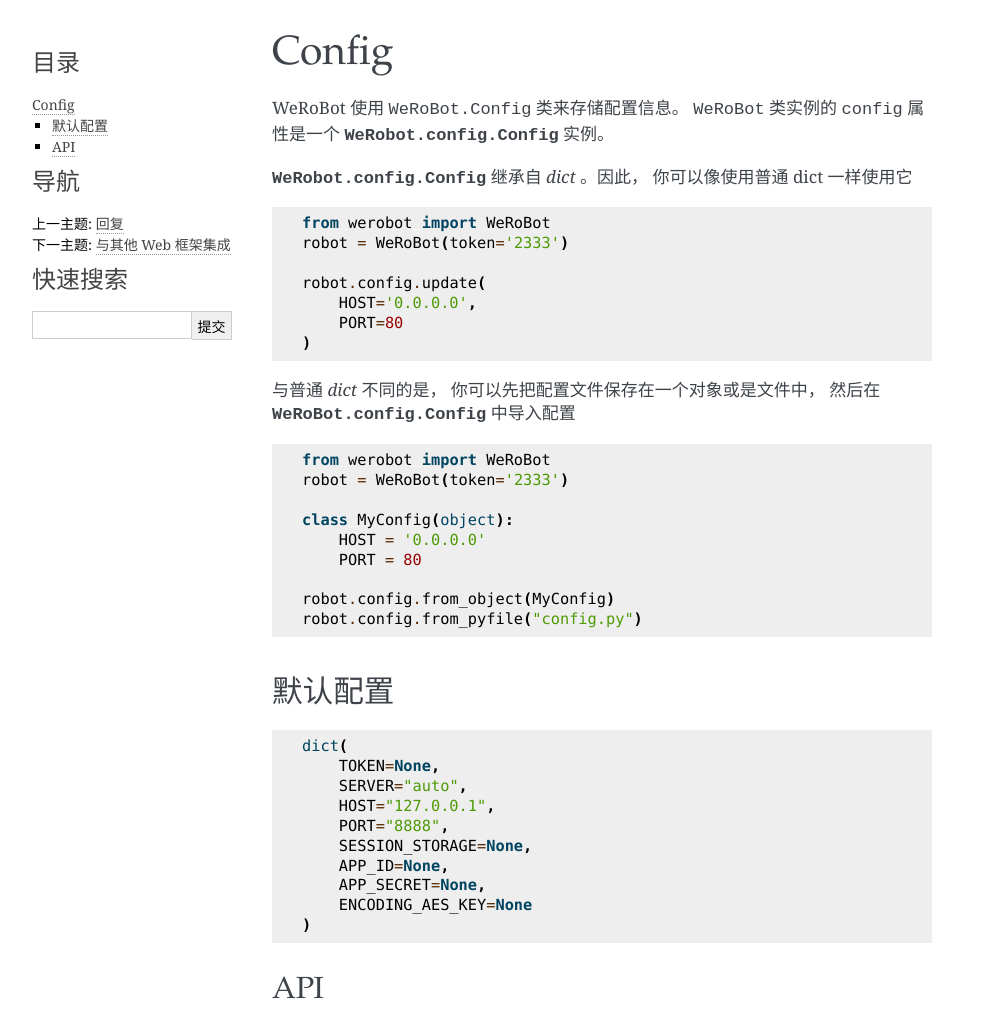
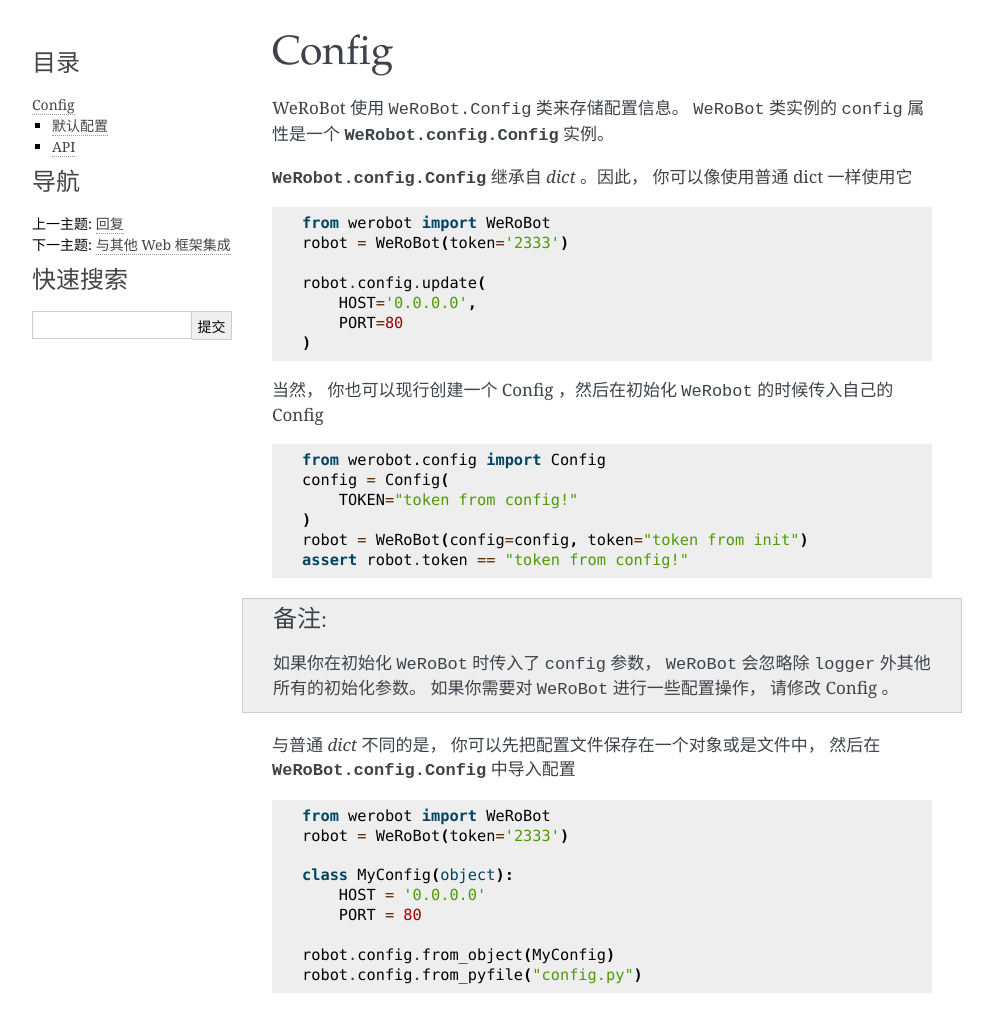
Before and after one commit to offu/WeRoBot, a Sphinx documentation site: the page built from docs/config.rst, in a window 1280 px wide, cut to the strip 0-1015 px from the top of the page. Shown: the whole strip, without its empty margins (148-1141 px from the left). Built offline with Sphinx 7.4.7, drawn with Linux system fonts in a browser that asks for light colours.

Commit message:
Allow pass `config` param in BaseRoBot init

```diff
--- a/docs/changelog.rst
+++ b/docs/changelog.rst
@@ -5,6 +5,7 @@
 ----------------
 
 + 为 :class:`werobot.robot.BaseRoBot` 增加 ``client`` property
++ 允许在初始化 :class:`werobot.robot.BaseRoBot` 时传入 :doc:`config` 。注意如果传入了 config ， BaseRoBot 会忽略其他所有的参数。
 + deprecate :class:`werobot.robot.BaseRoBot` 的 ``enable_session`` 参数
 + Session Storage 现在是惰性加载的了； 如果希望关闭 Session ， 请将 :doc:`config` 中的 ``SESSION_STORAGE`` 设为 ``False`` (`#189 <https://github.com/whtsky/WeRoBot/issues/189>`_)
 + 允许使用 ``reply.time`` 的方式快速读取 Reply 属性
--- a/docs/config.rst
+++ b/docs/config.rst
@@ -13,6 +13,17 @@
         PORT=80
     )
 
+当然， 你也可以现行创建一个 Config ，然后在初始化 ``WeRobot`` 的时候传入自己的 Config ::
+
+    from werobot.config import Config
+    config = Config(
+        TOKEN="token from config!"
+    )
+    robot = WeRoBot(config=config, token="token from init")
+    assert robot.token == "token from config!"
+
+.. note:: 如果你在初始化 ``WeRoBot`` 时传入了 ``config`` 参数， ``WeRoBot`` 会忽略除 ``logger`` 外其他所有的初始化参数。 如果你需要对 ``WeRoBot`` 进行一些配置操作， 请修改 Config 。
+
 与普通 `dict` 不同的是， 你可以先把配置文件保存在一个对象或是文件中， 然后在 :class:`WeRoBot.config.Config` 中导入配置 ::
 
     from werobot import WeRoBot
@@ -24,6 +35,7 @@
 
     robot.config.from_object(MyConfig)
     robot.config.from_pyfile("config.py")
+
 
 
 默认配置
```
Also changed, not shown: 2 other files.
